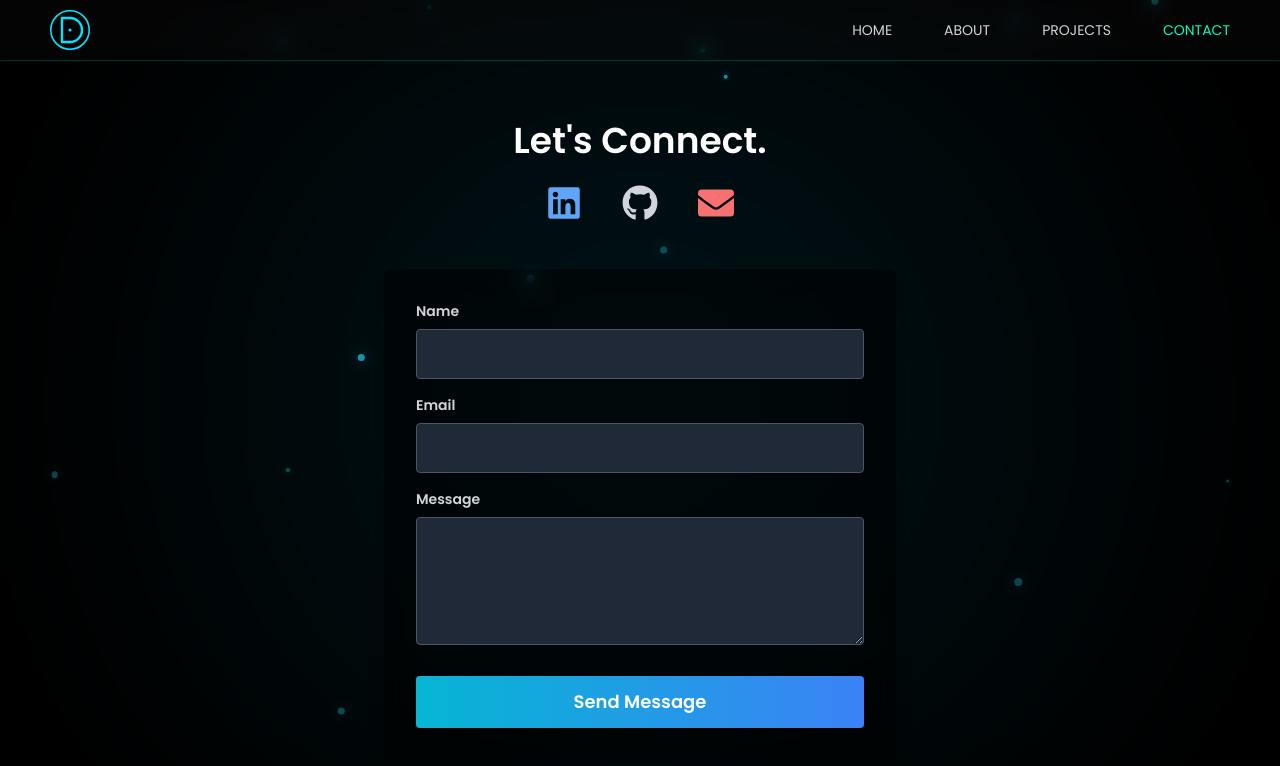
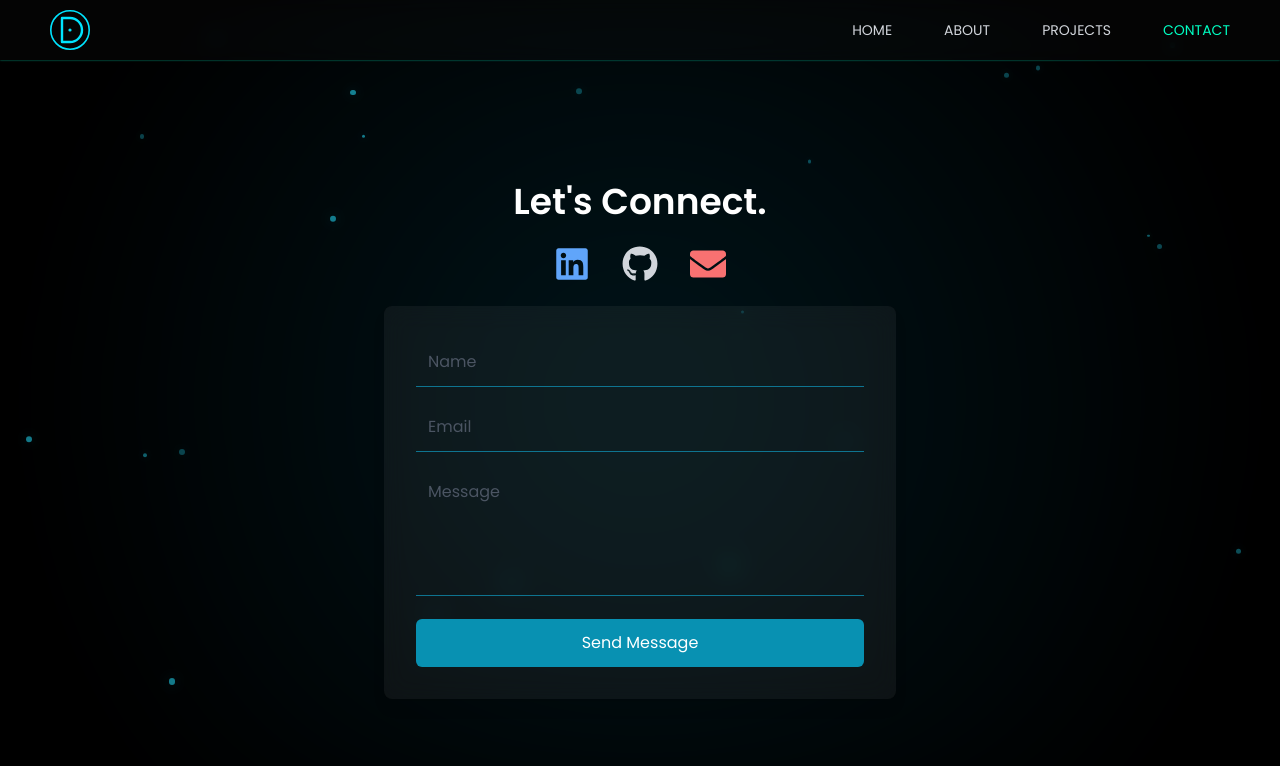
Before and after one commit to kandilidinesh/portfolio-web, a Next.js app: page /contact in a window 1280 px wide. Shown: the top 766 px of the page. Built offline with nearby package versions, Linux system fonts and the light colour scheme.

Commit message:
Updated contact page

```diff
--- a/app/contact/page.js
+++ b/app/contact/page.js
@@ -11,51 +11,27 @@ export default function Contact() {
         message: ""
     });
     const [status, setStatus] = useState(null);
-    const [lightTrails, setLightTrails] = useState([]);
     const [particles, setParticles] = useState([]);
 
+    // Detect Mobile
+    const isMobile = typeof window !== "undefined" && window.innerWidth < 768;
     useEffect(() => {
-        const handleMouseMove = (e) => {
-            setLightTrails((prev) => [
-                ...prev.slice(-15),
-                {
-                    x: e.clientX,
-                    y: e.clientY,
-                    id: Math.random()
-                }
-            ]);
-        };
-        window.addEventListener("mousemove", handleMouseMove);
-        return () => window.removeEventListener("mousemove", handleMouseMove);
-    }, []);
+        // Reduce particles on mobile
+        const totalParticles = isMobile ? 15 : 40;
 
-    useEffect(() => {
-        // Generate a large number of particles instantly at the start
-        const initialParticles = Array.from({ length: 50 }).map(() => ({
-            x: Math.random() * window.innerWidth,
-            y: Math.random() * window.innerHeight,
-            size: Math.random() * 6 + 2,
-            opacity: Math.random() * 0.6 + 0.4, // Make them more visible initially
-            id: Math.random()
-        }));
+        const initialParticles = Array.from({ length: totalParticles }).map(
+            () => ({
+                x: Math.random() * window.innerWidth,
+                y: Math.random() * window.innerHeight,
+                size: isMobile ? Math.random() * 2 + 1 : Math.random() * 5 + 2,
+                opacity: Math.random() * 0.5 + 0.3,
+                id: Math.random()
+            })
+        );
         setParticles(initialParticles);
 
-        // Gradual addition of particles after initial load
-        const particleInterval = setInterval(() => {
-            setParticles((prev) => [
-                ...prev.slice(-100), // Keep max 100 particles
-                {
-                    x: Math.random() * window.innerWidth,
-                    y: Math.random() * window.innerHeight,
-                    size: Math.random() * 6 + 2,
-                    opacity: Math.random() * 0.6 + 0.2,
-                    id: Math.random()
-                }
-            ]);
-        }, 800); // Reduced interval to speed up appearance
-
-        return () => clearInterval(particleInterval);
-    }, []);
+        return () => setParticles([]);
+    }, [isMobile]);
 
     const handleChange = (e) => {
         setFormData({ ...formData, [e.target.name]: e.target.value });
@@ -92,25 +68,25 @@ export default function Contact() {
             />
             <Toaster position="bottom-right" reverseOrder={false} />
 
-            {/* Animated Background */}
+            {/* Background */}
             <div className="absolute inset-0 pointer-events-none bg-black overflow-hidden">
-                {/* Futuristic Wave Effect */}
+                {/* Soft Glowing Effect */}
                 <motion.div
                     className="absolute inset-0 opacity-30"
                     style={{
                         background:
                             "radial-gradient(circle, rgba(0, 200, 255, 0.3) 10%, rgba(0,0,0,0) 80%)",
-                        filter: "blur(80px)"
+                        filter: "blur(60px)"
                     }}
-                    animate={{ scale: [1, 1.1, 1] }}
+                    animate={{ scale: [1, 1.05, 1] }}
                     transition={{
-                        duration: 10,
+                        duration: 8,
                         repeat: Infinity,
                         ease: "easeInOut"
                     }}
                 />
 
-                {/* Floating Glowing Particles */}
+                {/* Floating Particles */}
                 {particles.map((particle) => (
                     <motion.div
                         key={particle.id}
@@ -123,19 +99,14 @@ export default function Contact() {
                             opacity: particle.opacity,
                             boxShadow: `0 0 ${
                                 particle.size * 2
-                            }px rgba(0, 255, 255, 0.5)`
+                            }px rgba(0, 255, 255, 0.3)`
                         }}
                         animate={{
-                            y: [particle.y, particle.y - 100, particle.y], // Moves up & down
-                            x: [
-                                particle.x,
-                                particle.x + (Math.random() * 10 - 5),
-                                particle.x
-                            ], // Slight sideways drift
-                            opacity: [0.3, 0.7, 0.3] // Glowing effect
+                            y: [particle.y, particle.y - 40, particle.y],
+                            opacity: [0.3, 0.6, 0.3]
                         }}
                         transition={{
-                            duration: Math.random() * 6 + 4, // Random duration for natural movement
+                            duration: Math.random() * 6 + 2,
                             repeat: Infinity,
                             ease: "easeInOut"
                         }}
@@ -143,113 +114,88 @@ export default function Contact() {
                 ))}
             </div>
 
-            {/* Light Trails */}
-            {lightTrails.map((trail) => (
-                <motion.div
-                    key={trail.id}
-                    className="absolute w-3 h-3 bg-cyan-400 rounded-full opacity-50 pointer-events-none"
-                    style={{
-                        left: `${trail.x}px`,
-                        top: `${trail.y}px`
-                    }}
-                    initial={{ scale: 0.3 }}
-                    animate={{ opacity: [0.8, 0.3, 0], scale: [1, 0.6, 0] }}
-                    transition={{ duration: 0.4 }}
-                />
-            ))}
-
+            {/* Contact Form */}
             <div className="h-screen flex flex-col justify-center items-center px-8 pt-20 relative text-white">
                 <motion.h1
-                    className="text-4xl font-bold mb-6 neon-text flex items-center"
+                    className="text-4xl font-bold mb-6 flex items-center neon-text"
                     initial={{ opacity: 0, y: -20 }}
                     animate={{ opacity: 1, y: 0 }}
                     transition={{ duration: 1 }}>
                     Let&apos;s Connect.
                 </motion.h1>
 
+                {/* Social Links */}
                 <motion.div
-                    className="flex space-x-10 mb-6"
+                    className="flex space-x-8 mb-6"
                     initial={{ opacity: 0, y: 20 }}
                     animate={{ opacity: 1, y: 0 }}
                     transition={{ duration: 0.8, ease: "easeOut" }}>
-                    <motion.a
+                    <a
                         href="https://www.linkedin.com/in/kandili/"
                         target="_blank"
                         rel="noopener noreferrer"
-                        className="text-4xl text-blue-400 transition-all"
-                        whileHover={{
-                            scale: 1.2,
-                            textShadow: "0px 0px 12px rgba(10, 102, 194, 0.8)"
-                        }}>
+                        className="text-4xl text-blue-400 transition-all hover:scale-110">
                         <FaLinkedin />
-                    </motion.a>
-                    <motion.a
+                    </a>
+                    <a
                         href="https://github.com/kandilidinesh"
                         target="_blank"
                         rel="noopener noreferrer"
-                        className="text-4xl text-gray-300 transition-all"
-                        whileHover={{
-                            scale: 1.2,
-                            textShadow: "0px 0px 12px rgba(255, 255, 255, 0.8)"
-                        }}>
+                        className="text-4xl text-gray-300 transition-all hover:scale-110">
                         <FaGithub />
-                    </motion.a>
-                    <motion.a
+                    </a>
+                    <a
                         href="mailto:kandilindinesh@gmail.com"
-                        className="text-4xl text-red-400 transition-all"
-                        whileHover={{
-                            scale: 1.2,
-                            textShadow: "0px 0px 12px rgba(255, 87, 51, 0.8)"
-                        }}>
+                        className="text-4xl text-red-400 transition-all hover:scale-110">
                         <FaEnvelope />
-                    </motion.a>
+                    </a>
                 </motion.div>
 
+                {/* Restored Original Form with Cyberpunk Neon Glow */}
                 <motion.form
                     onSubmit={handleSubmit}
-                    className="mt-6 w-full max-w-lg bg-black bg-opacity-50 p-8 rounded-lg shadow-lg backdrop-blur-md"
-                    initial={{ opacity: 0, scale: 0.9 }}
-                    animate={{ opacity: 1, scale: 1 }}
-                    transition={{ duration: 0.5 }}>
-                    <label className="block text-sm font-bold text-gray-300">
-                        Name
-                    </label>
+                    className="bg-opacity-50 p-8 rounded-lg w-full max-w-lg shadow-lg backdrop-blur-md bg-white/5 transition-all duration-300">
                     <input
+                        name="name"
                         type="text"
-                        name="name"
+                        placeholder="Name"
                         value={formData.name}
                         onChange={handleChange}
                         required
-                        className="w-full p-3 rounded mt-2 bg-gray-800 text-white border border-gray-600 focus:ring-cyan-400"
+                        className="w-full p-3 mb-4 bg-transparent border-b border-cyan-700 text-white placeholder-gray-600
+                   outline-none focus:ring-0 focus:border-cyan-300 transition-all
+                   duration-300 focus:shadow-[0px_0px_10px_#00ffc3]"
                     />
 
-                    <label className="block text-sm font-bold mt-4 text-gray-300">
-                        Email
-                    </label>
                     <input
+                        name="email"
                         type="email"
-                        name="email"
+                        placeholder="Email"
                         value={formData.email}
                         onChange={handleChange}
                         required
-                        className="w-full p-3 rounded mt-2 bg-gray-800 text-white border border-gray-600 focus:ring-cyan-400"
+                        className="w-full p-3 mb-4 bg-transparent border-b border-cyan-700 text-white placeholder-gray-600
+                   outline-none focus:ring-0 focus:border-cyan-300 transition-all
+                   duration-300 focus:shadow-[0px_0px_10px_#00ffc3]"
                     />
 
-                    <label className="block text-sm font-bold mt-4 text-gray-300">
-                        Message
-                    </label>
                     <textarea
                         name="message"
+                        placeholder="Message"
                         value={formData.message}
                         onChange={handleChange}
                         required
-                        className="w-full p-3 h-32 rounded mt-2 bg-gray-800 text-white border border-gray-600 focus:ring-cyan-400"></textarea>
+                        className="w-full p-3 mb-4 bg-transparent border-b border-cyan-700 text-white placeholder-gray-600 h-32 resize-none
+                   outline-none focus:ring-0 focus:border-cyan-300 transition-all
+                   duration-300 focus:shadow-[0px_0px_10px_#00ffc3]"
+                    />
 
-                    <motion.button
+                    <button
                         type="submit"
-                        className="mt-6 w-full bg-gradient-to-r from-cyan-500 to-blue-500 py-3 rounded text-white font-bold text-lg shadow-md transition-all">
+                        className="w-full bg-cyan-600 text-white py-3 rounded-md transition-all duration-300
+                   hover:opacity-90 focus:shadow-[0px_0px_25px_#00ffc3]">
                         {status === "loading" ? "Sending..." : "Send Message"}
-                    </motion.button>
+                    </button>
                 </motion.form>
             </div>
         </>
```
